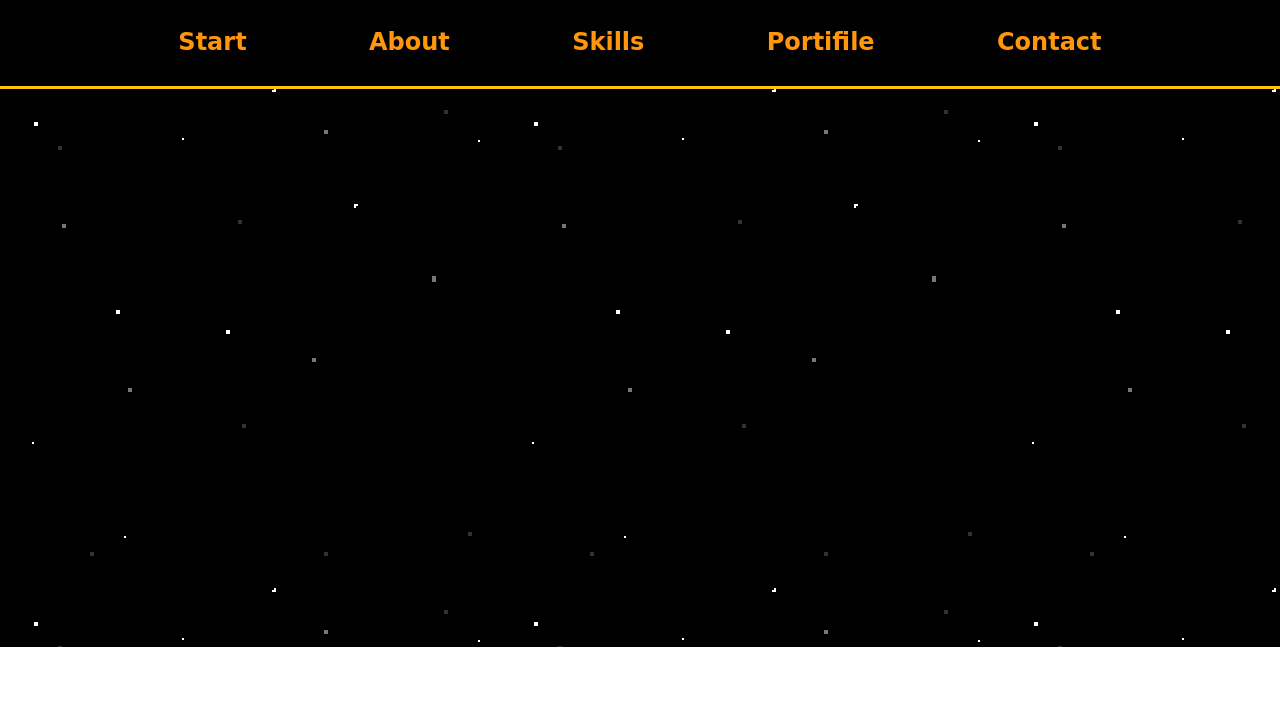
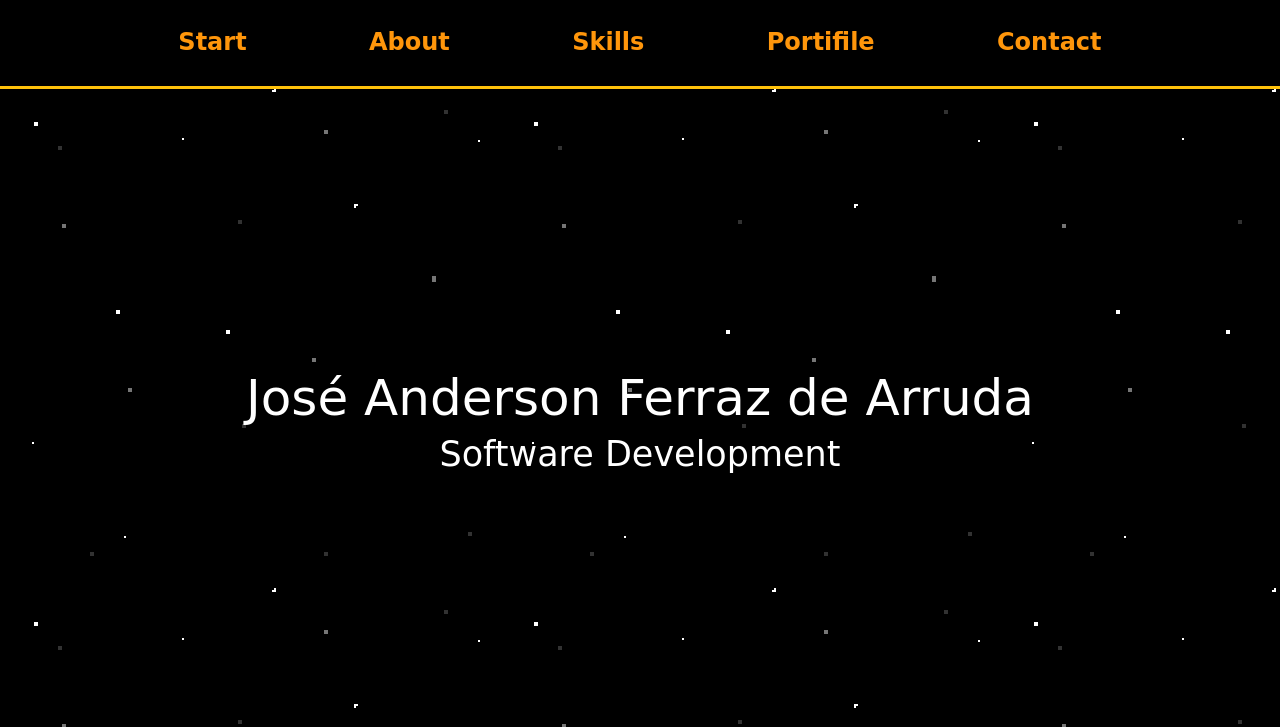
Before and after one commit to JAndersonArruda/JAndersonArruda.github.io, a plain HTML site: page index.html in a window 1280 px wide. Shown: the top 727 px of the page. Drawn offline with nearby package versions, Linux system fonts and the light colour scheme.

Commit message:
view: finalizando start de apresentação

```diff
--- a/assets/css/header.css
+++ b/assets/css/header.css
@@ -1,4 +1,5 @@
 header {
+    min-height: 100vh;
     background-image: url('../img/start-background.gif');
     font-family: cursive;
 }
@@ -42,6 +43,22 @@ nav {
     font-weight: 600;
 }
 
-canvas {
+.welcome {
+    display: flex;
+    flex-direction: column;
+    justify-content: center;
+    align-items: center;
     width: 100%;
+    padding-top: 46vh;
+    color: #fff;
 }
+
+.welcome h1 {
+    font-size: 50px;
+    margin: 0;
+}
+
+.welcome p {
+    font-size: 35px;
+    margin: 0;
+}
--- a/index.html
+++ b/index.html
@@ -11,7 +11,7 @@
     <link href="https://cdn.jsdelivr.net/npm/bootstrap@5.3.0-alpha1/dist/css/bootstrap.min.css" rel="stylesheet" integrity="sha384-GLhlTQ8iRABdZLl6O3oVMWSktQOp6b7In1Zl3/Jr59b6EGGoI1aFkw7cmDA6j6gD" crossorigin="anonymous">
 </head>
 <body>
-    <header>
+    <header id="start">
         <nav clasrs="nav">
             <div class="container-nav">
                 <ul class="item-nav">
@@ -33,7 +33,10 @@
                 </ul>
             </div>
         </nav>
-        <canvas id="start"></canvas>
+        <div class="welcome">
+            <h1>José Anderson Ferraz de Arruda</h1>
+            <p>Software Development</p>
+        </div>
     </header>
 
     <main>
```
